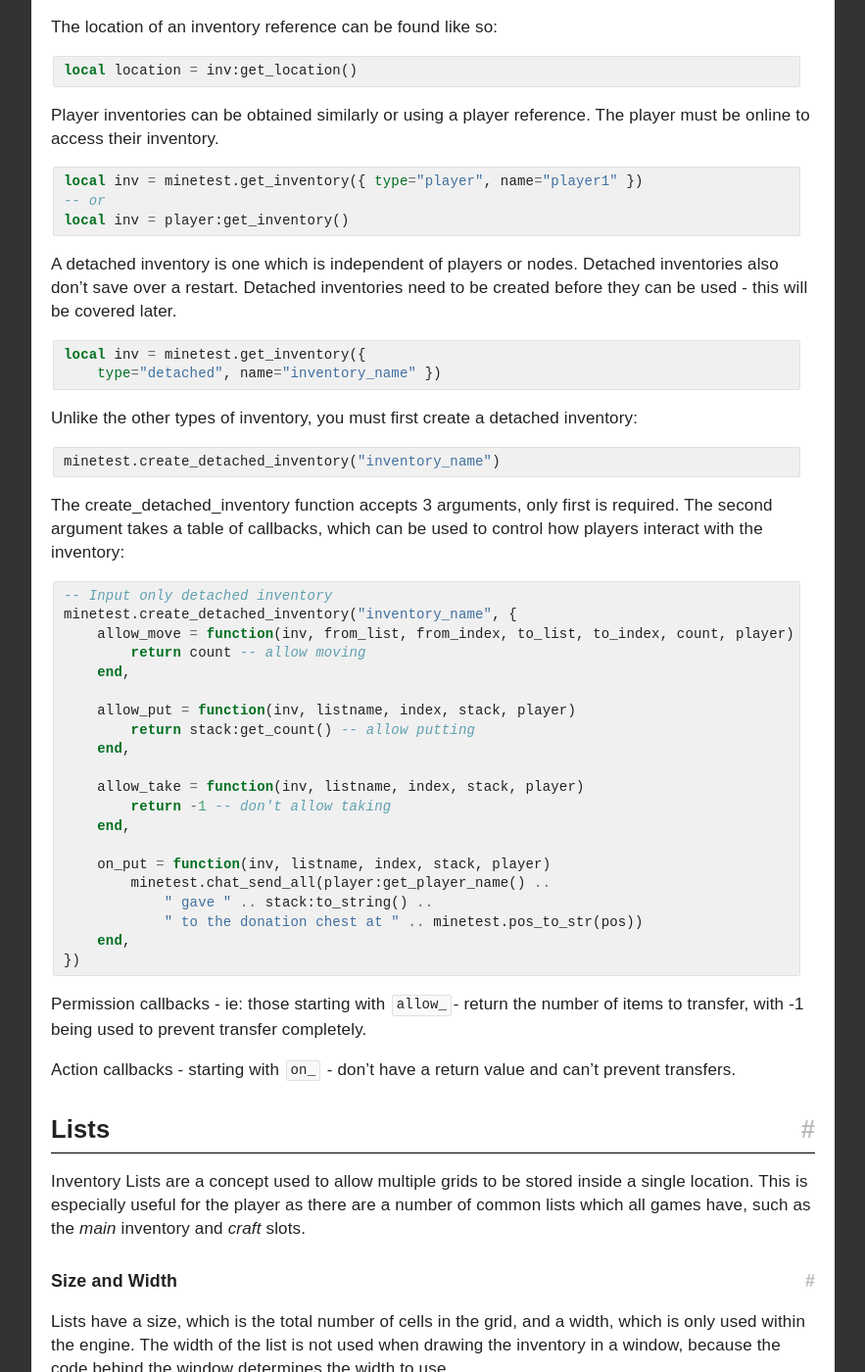
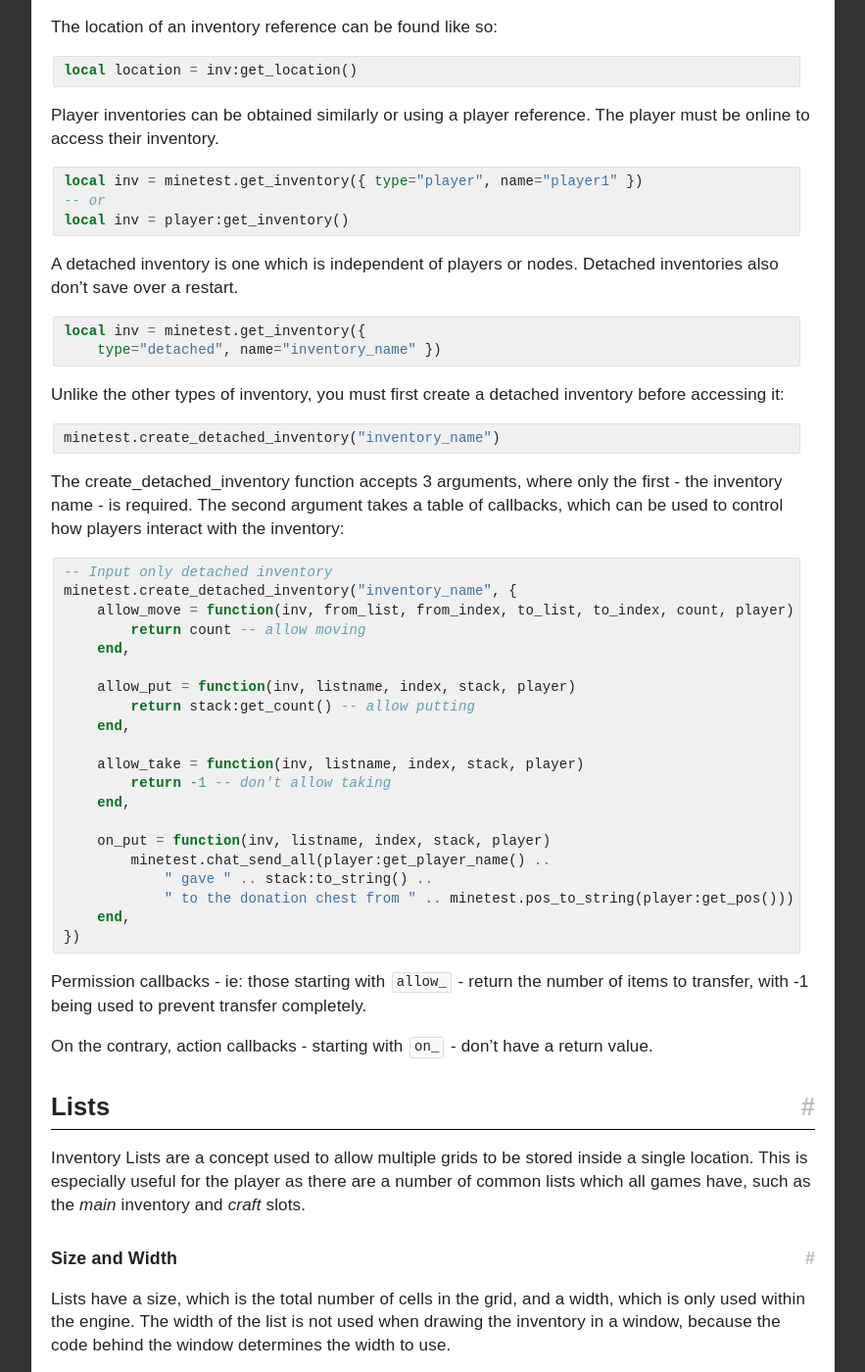
Before and after one commit to rubenwardy/minetest_modding_book, a Jekyll site: the page built from _en/items/inventories.md, in a window 1280 px wide and 1400 px high, scrolled down 1905 px. Shown: the whole window at 98% size, without its empty margins (338-1221 px from the left). Built offline with Jekyll 4.4.1, drawn with Linux system fonts in a browser that asks for light colours; nearby versions of some CDN libraries; some of the changed text lies outside the part shown.

Commit message:
Several small changes

````diff
--- a/_en/items/inventories.md
+++ b/_en/items/inventories.md
@@ -42,7 +42,7 @@
 
 ## ItemStacks
 
-ItemStacks have three components to them.
+ItemStacks have four components to them: name, count, wear and metadata.
 
 The item name may be the item name of a registered item, an alias, or an unknown
 item name.
@@ -129,21 +129,21 @@
 
 A detached inventory is one which is independent of players or nodes.
 Detached inventories also don't save over a restart.
-Detached inventories need to be created before they can be used -
-this will be covered later.
 
 ```lua
 local inv = minetest.get_inventory({
     type="detached", name="inventory_name" })
 ```
 
-Unlike the other types of inventory, you must first create a detached inventory:
+Unlike the other types of inventory, you must first create a detached inventory
+before accessing it:
 
 ```lua
 minetest.create_detached_inventory("inventory_name")
 ```
 
-The create_detached_inventory function accepts 3 arguments, only first is required.
+The create_detached_inventory function accepts 3 arguments, where only the first - the inventory name -
+is required.
 The second argument takes a table of callbacks, which can be used to control how
 players interact with the inventory:
 
@@ -165,16 +165,15 @@
     on_put = function(inv, listname, index, stack, player)
         minetest.chat_send_all(player:get_player_name() ..
             " gave " .. stack:to_string() ..
-            " to the donation chest at " .. minetest.pos_to_str(pos))
+            " to the donation chest from " .. minetest.pos_to_string(player:get_pos()))
     end,
 })
 ```
 
-Permission callbacks - ie: those starting with `allow_`- return the number
+Permission callbacks - ie: those starting with `allow_` - return the number
 of items to transfer, with -1 being used to prevent transfer completely.
 
-Action callbacks - starting with `on_` - don't have a return value and
-can't prevent transfers.
+On the contrary, action callbacks - starting with `on_` - don't have a return value.
 
 ## Lists
 
@@ -213,13 +212,20 @@
 end
 ```
 
-`contains_item` can be used to see if a list contains a specific item.
+`contains_item` can be used to see if a list contains a specific item:
+
+```lua
+if inv:contains_item("main", "default:stone") then
+    print("I've found some stone!")
+end
+```
 
 ## Modifying Inventories and ItemStacks
 
 ### Adding to a List
 
-To add items to a list named `"main"` while respecting maximum stack sizes:
+`add_item` adds items to a list (in this case `"main"`). In the example below,
+the maximum stack size is also respected:
 
 ```lua
 local stack    = ItemStack("default:stone 99")
````
Also changed, not shown: _en/index.md (+1 -1 lines), _en/items/creating_textures.md (+1 -1 lines).
